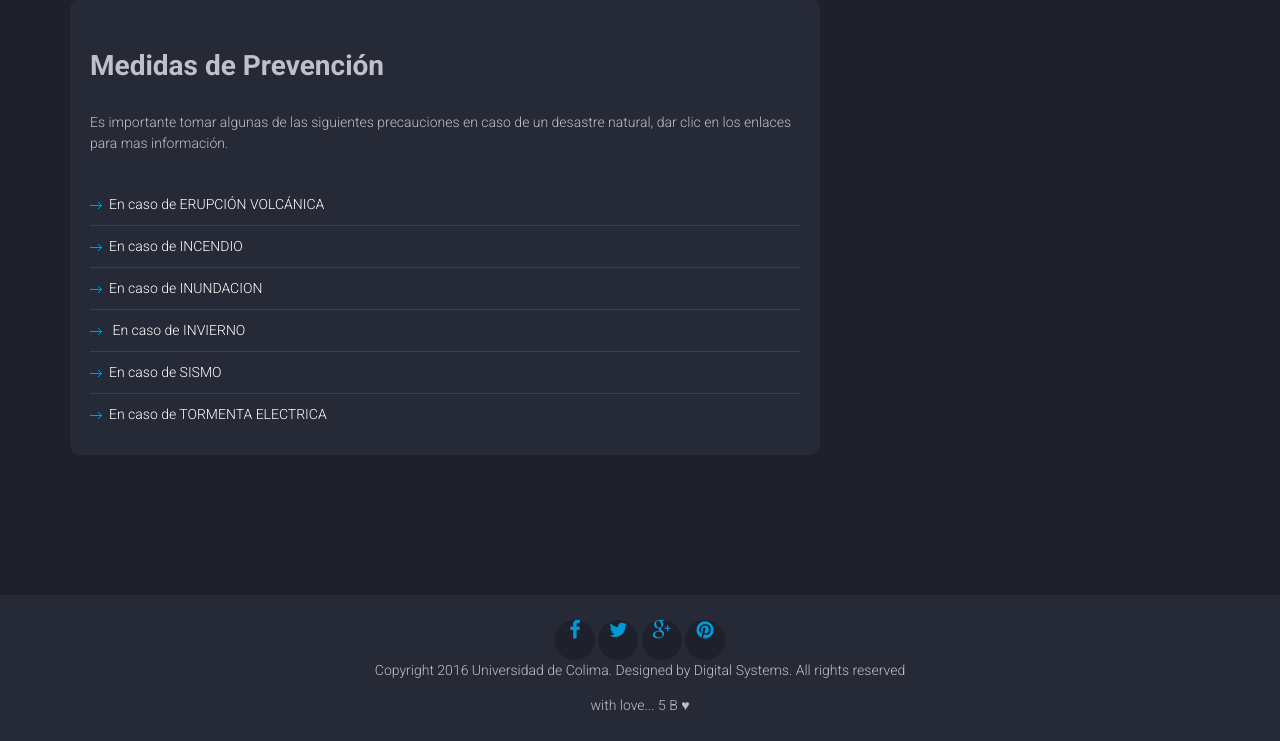
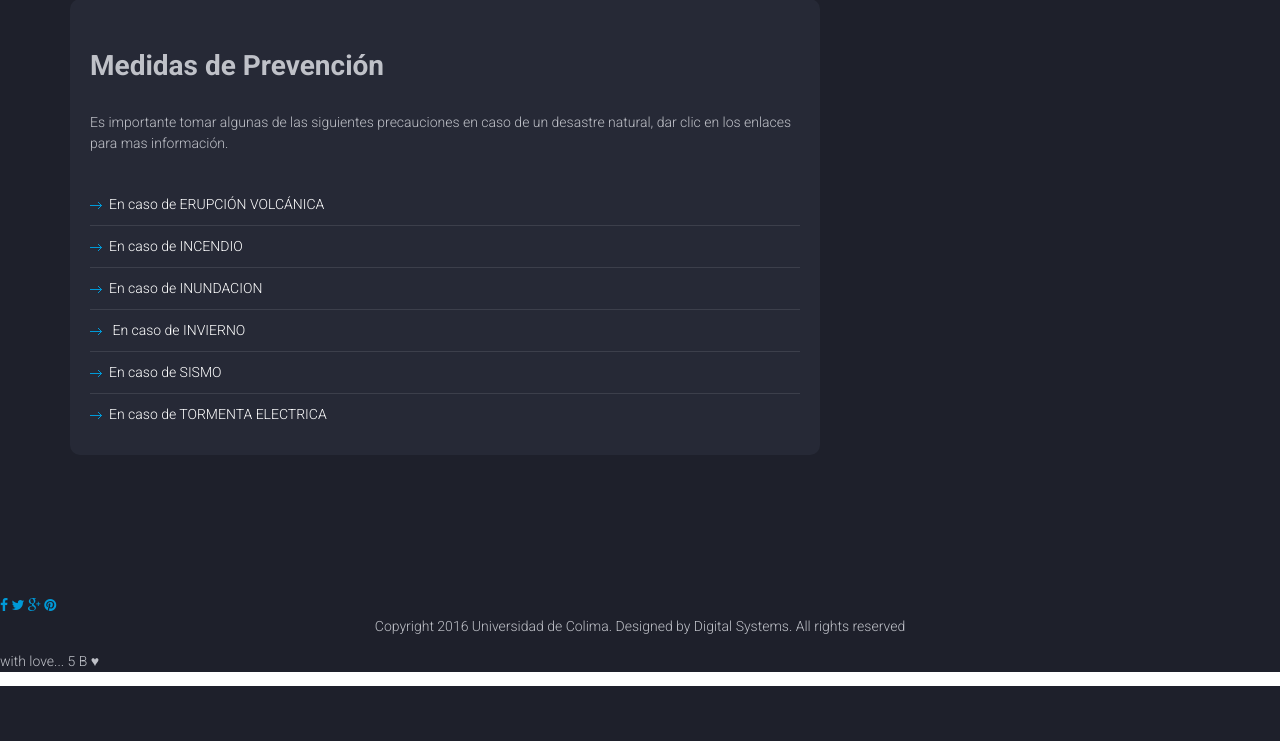
Before and after one commit to nekoninds/meteorologico, a PHP site: page /colima.php in a window 1280 px wide. Shown: the part 1101-1842 px from the top of the page. After the commit the page ends 1787 px from the top, so only its background shows below. Run offline with PHP 8.4, Linux system fonts and the light colour scheme; data that the repository does not hold is empty; some libraries are stand-ins or nearby versions.

Commit message:
prueba de footer1

```diff
--- a/footer.php
+++ b/footer.php
@@ -7,16 +7,16 @@
 		<link rel="stylesheet" href="font-awesome/css/font-awesome.min.css">
 </head>
 <body>
-	<footer class="site-footer">
-			<div class="container">
-				<div class="social-links" style="margin: 0px auto;">
+	<footer class="site-footer0">
+			<div class="container0">
+				<div class="social-links0" style="margin: 0px auto;">
 					<a href="https://www.facebook.com/" ><i class="fa fa-facebook"></i></a>
 					<a href="https://twitter.com/"><i class="fa fa-twitter"></i></a>
 					<a href="https://plus.google.com/"><i class="fa fa-google-plus"></i></a>
 					<a href="https://es.pinterest.com/"><i class="fa fa-pinterest"></i></a>
 
-					<p class="colophon2" style="text-align: center;">Copyright 2016 Universidad de Colima. Designed by Digital Systems. All rights reserved</p>
-					<p class="colophon">with love... 5 B ♥</p>
+					<p class="colophon0" style="text-align: center;">Copyright 2016 Universidad de Colima. Designed by Digital Systems. All rights reserved</p>
+					<p class="colophon0">with love... 5 B ♥</p>
 				</div>
 			</div>
 	</footer>
```
